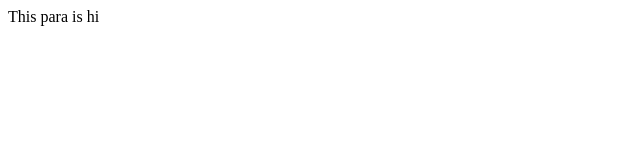
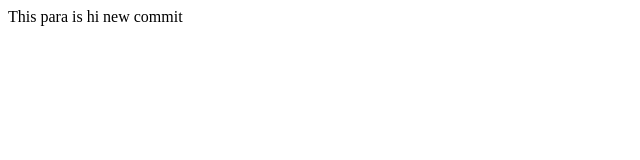
Before and after one commit to abhishekrnjn/firstrepo, a plain HTML site: page index.html in a window 1280 px wide. Shown: the full height of the page, 0-640 px from the left. Drawn offline with Linux system fonts and the light colour scheme.

Commit message:
change something

```diff
--- a/index.html
+++ b/index.html
@@ -8,7 +8,7 @@
 </head>
 
 <body>
-	<p> This para is  hi </p>
+	<p> This para is  hi  new commit </p>
 
 </body>
 
```
